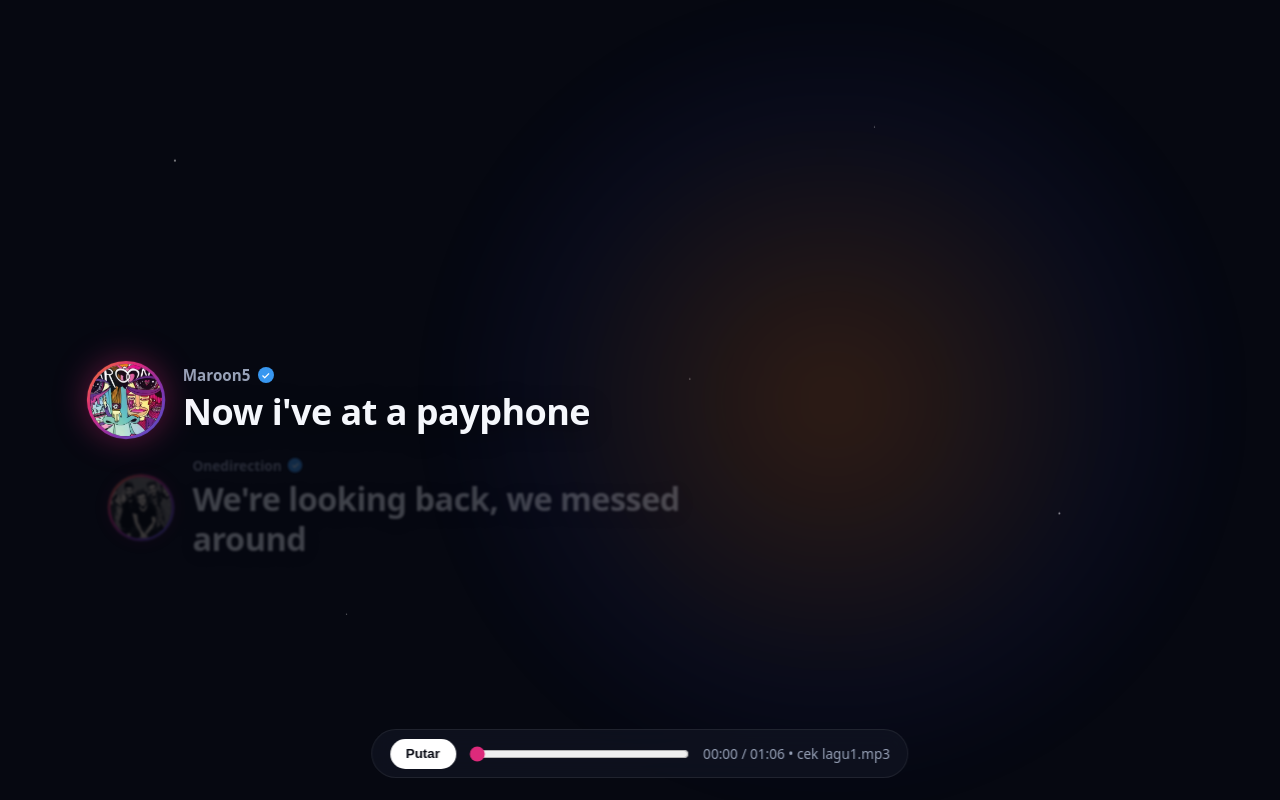
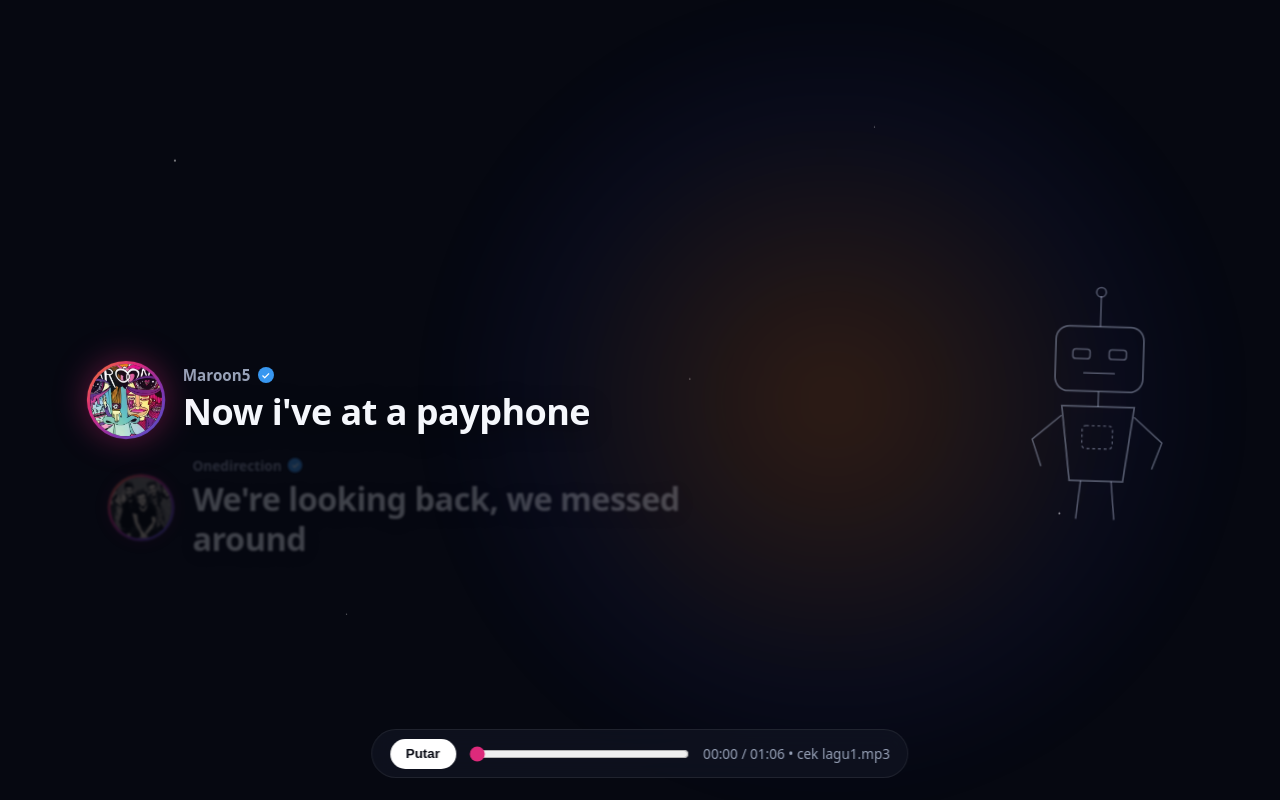
Before and after one commit to zintyaiza-coder/music-lirics, a plain HTML site: page index.html in a window 1280 px wide. Drawn offline with Linux system fonts and the light colour scheme.

Commit message:
Update style.css

```diff
--- a/style.css
+++ b/style.css
@@ -53,6 +53,43 @@ body {
   animation: breatheGlow 9s ease-in-out infinite;
 }
 
+#ambientParticles {
+  position: absolute;
+  inset: 0;
+  width: 100%;
+  height: 100%;
+  pointer-events: none;
+}
+
+.shooting-stars {
+  position: absolute;
+  inset: 0;
+  overflow: hidden;
+  pointer-events: none;
+}
+
+.shooting-stars::before,
+.shooting-stars::after {
+  content: "";
+  position: absolute;
+  top: 14%;
+  left: 72%;
+  width: 110px;
+  height: 1.5px;
+  background: linear-gradient(90deg, rgba(255, 255, 255, 0.85), transparent);
+  border-radius: 999px;
+  opacity: 0;
+  transform: rotate(-28deg);
+  animation: shootingStarA 9s ease-in-out infinite;
+}
+
+.shooting-stars::after {
+  top: 26%;
+  left: 52%;
+  width: 85px;
+  animation: shootingStarB 13s ease-in-out 4s infinite;
+}
+
 @keyframes driftStars {
   0%, 100% { transform: translate(0, 0); }
   50% { transform: translate(-10px, -14px); }
@@ -61,6 +98,34 @@ body {
 @keyframes breatheGlow {
   0%, 100% { transform: translateY(-50%) scale(0.95); opacity: 0.75; }
   50% { transform: translateY(-50%) scale(1.06); opacity: 1; }
+}
+
+@keyframes shootingStarA {
+  0%, 82%, 100% {
+    opacity: 0;
+    transform: translate(0, 0) rotate(-28deg);
+  }
+  85% {
+    opacity: 0.9;
+  }
+  94% {
+    opacity: 0;
+    transform: translate(-240px, 130px) rotate(-28deg);
+  }
+}
+
+@keyframes shootingStarB {
+  0%, 84%, 100% {
+    opacity: 0;
+    transform: translate(0, 0) rotate(-28deg);
+  }
+  87% {
+    opacity: 0.75;
+  }
+  96% {
+    opacity: 0;
+    transform: translate(-200px, 108px) rotate(-28deg);
+  }
 }
 
 .stage {
@@ -183,6 +248,34 @@ body {
   text-shadow: 0 4px 24px rgba(0, 0, 0, 0.45);
 }
 
+.bot-companion {
+  position: fixed;
+  right: clamp(1.5rem, 6vw, 5rem);
+  top: 50%;
+  z-index: 1;
+  width: clamp(130px, 18vw, 210px);
+  color: rgba(214, 224, 255, 0.34);
+  pointer-events: none;
+  transform: translateY(-50%);
+  animation: botFloatSmooth 8.5s cubic-bezier(0.37, 0, 0.63, 1) infinite;
+}
+
+.bot-svg {
+  width: 100%;
+  height: auto;
+  display: block;
+  filter: drop-shadow(0 0 18px rgba(129, 52, 175, 0.14));
+}
+
+@keyframes botFloatSmooth {
+  0%, 100% {
+    transform: translateY(calc(-50% - 8px)) rotate(-1.5deg);
+  }
+  50% {
+    transform: translateY(calc(-50% + 10px)) rotate(2deg);
+  }
+}
+
 .audio-bar {
   position: fixed;
   bottom: 1.35rem;
@@ -226,6 +319,14 @@ body {
   color: var(--text-muted);
 }
 
+@media (max-width: 820px) {
+  .bot-companion {
+    opacity: 0.35;
+    right: 1rem;
+    width: 105px;
+  }
+}
+
 @media (max-width: 600px) {
   .avatar-ring {
     width: 60px;
```
